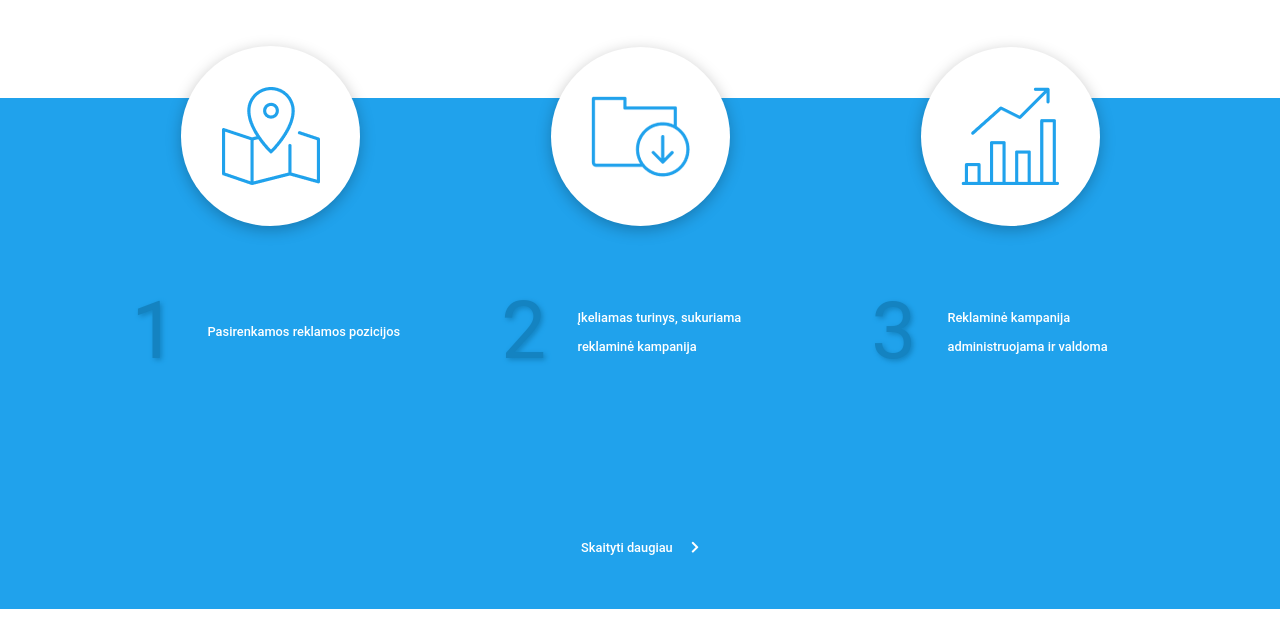
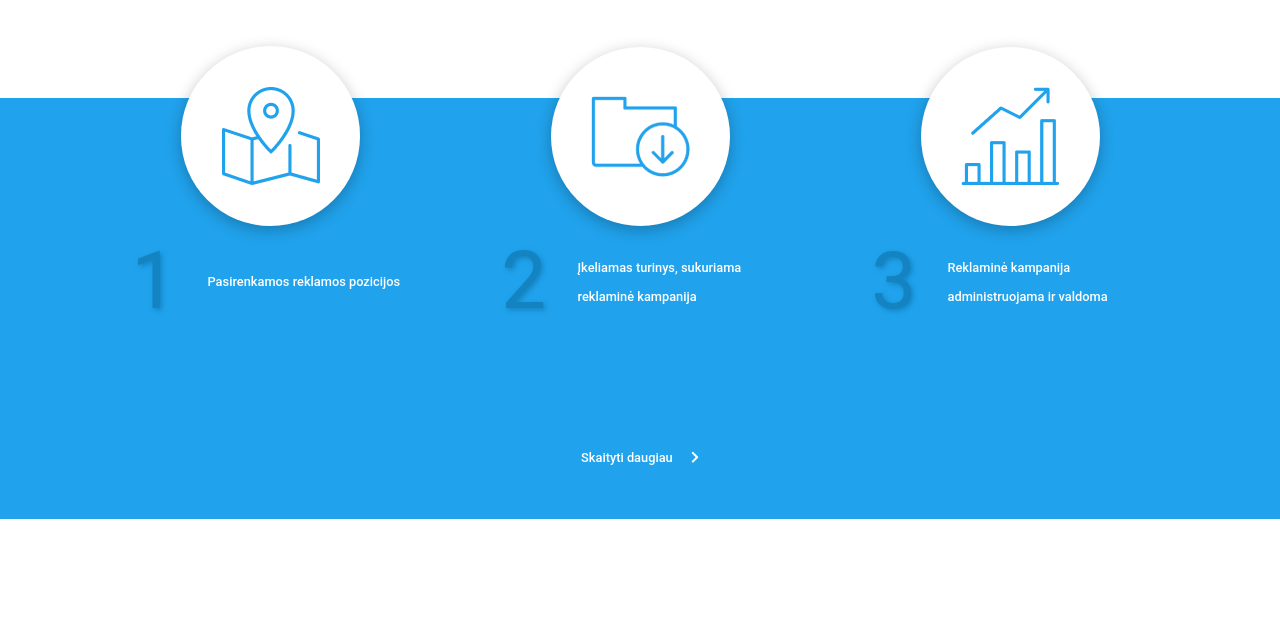
Before and after one commit to roguckas/ltou, a PHP site: page / in a window 1280 px wide. Shown: the part 1797-2432 px from the top of the page. Run offline with PHP 8.4, Linux system fonts and the light colour scheme; some libraries are stand-ins or nearby versions.

Commit message:
04-08. FE01 Kaip tai veikia.

```diff
--- a/assets/style.css
+++ b/assets/style.css
@@ -341,7 +341,6 @@ section .bg-primary li:before {
   width: max-content;
   padding: 40px;
   margin: auto;
-  margin-bottom: 50px;
 }
 .services-icon img {
   width: auto;
@@ -354,7 +353,6 @@ section .bg-primary li:before {
 
 .case-study {
   top: -100px;
-  margin-bottom: 40px;
 }
 .case-study h1 {
   font-size: 80px;
--- a/assets/style.scss
+++ b/assets/style.scss
@@ -110,7 +110,6 @@ section {
   width: max-content;
   padding: 40px;
   margin: auto;
-  margin-bottom: 50px;
 
   img {
     width: auto;
@@ -125,7 +124,6 @@ section {
 
 .case-study {
   top: -100px;
-  margin-bottom: 40px;
 
   h1 {
     font-size: 80px;
```
Also changed, not shown: 1 other file.
